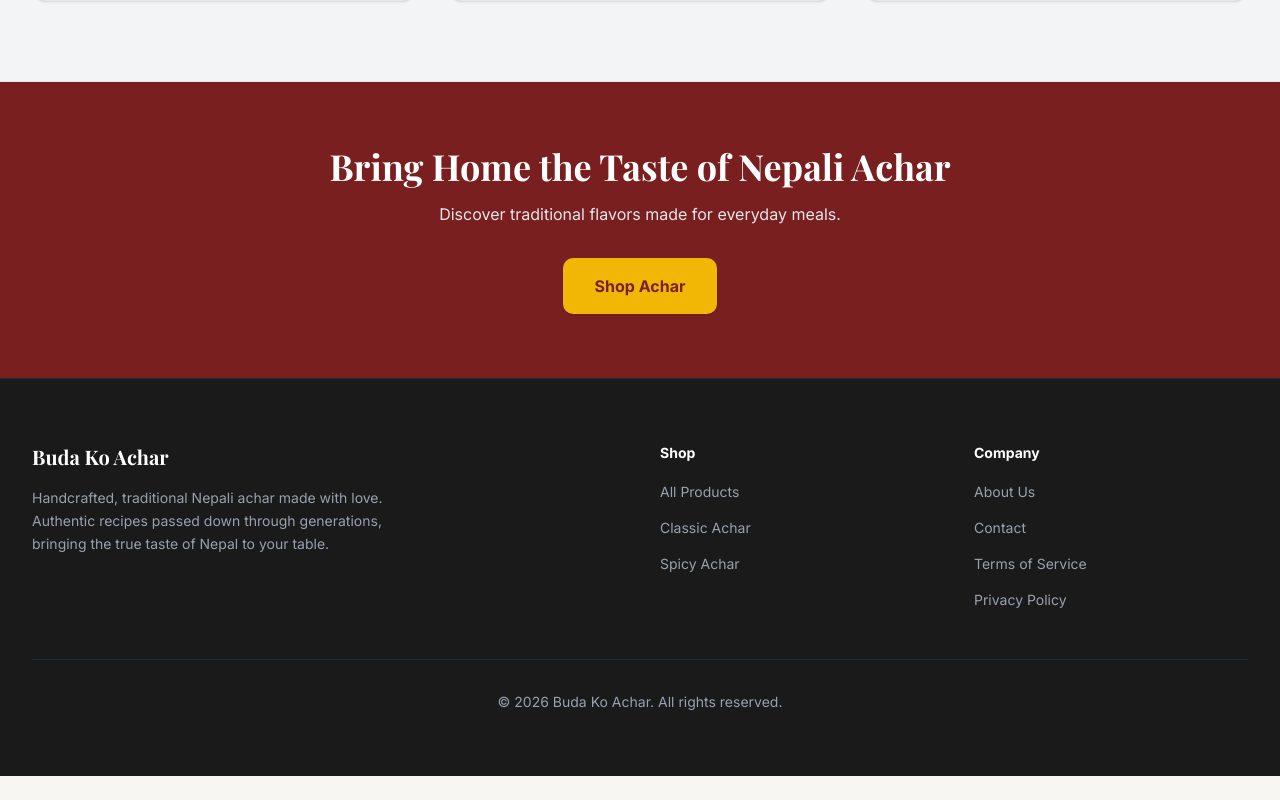
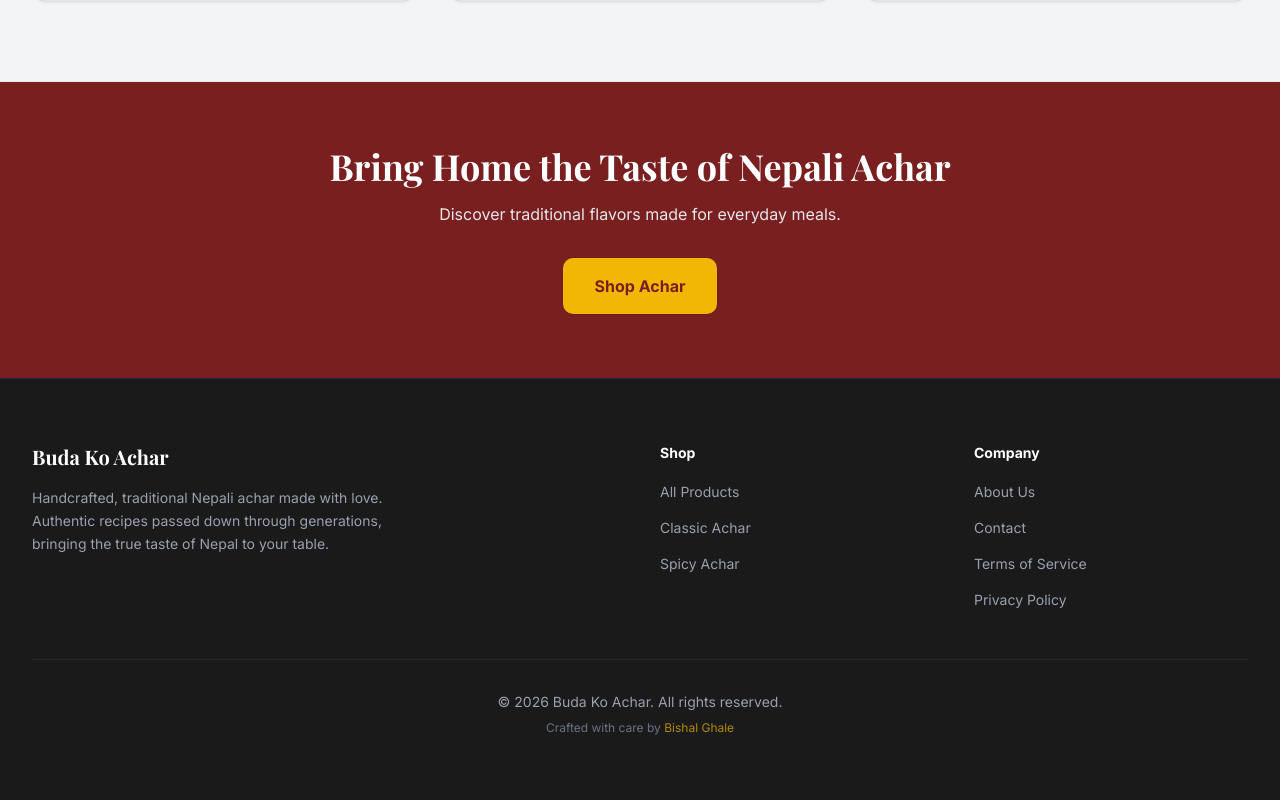
Before and after one commit to bishalghale98/budako-achar-pro, a Next.js app in the folder frontend/: page / in a window 1280 px wide. Shown: the part 3022-3822 px from the top of the page. Before the commit the page ends 3798 px from the top, so only its background shows below. Built offline with nearby package versions, Linux system fonts and the light colour scheme; no server answers; a web font is replaced by a local one.

Commit message:
feat: add attribution to footer for developer credit

```diff
--- a/frontend/src/components/layout/public-footer.tsx
+++ b/frontend/src/components/layout/public-footer.tsx
@@ -87,6 +87,17 @@
               &copy; {new Date().getFullYear()} Buda Ko Achar. All rights
               reserved.
             </p>
+            <p className="mt-2 text-xs text-gray-500">
+              Crafted with care by{" "}
+              <a
+                href="https://github.com/bishalghale98"
+                target="_blank"
+                rel="noopener noreferrer"
+                className="text-gold/70 underline-offset-2 transition hover:text-gold hover:underline"
+              >
+                Bishal Ghale
+              </a>
+            </p>
           </div>
         </div>
       </footer>
```
